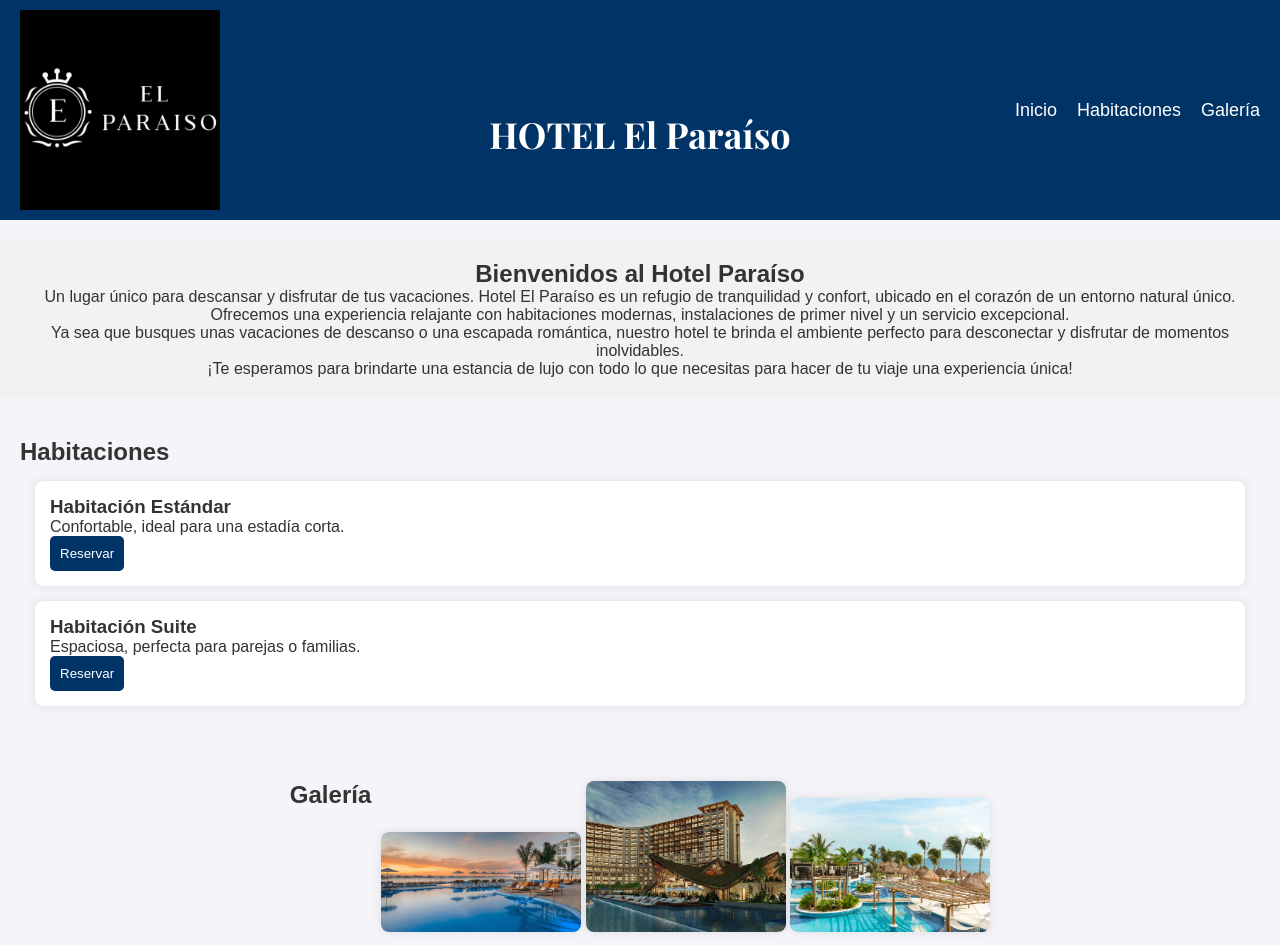
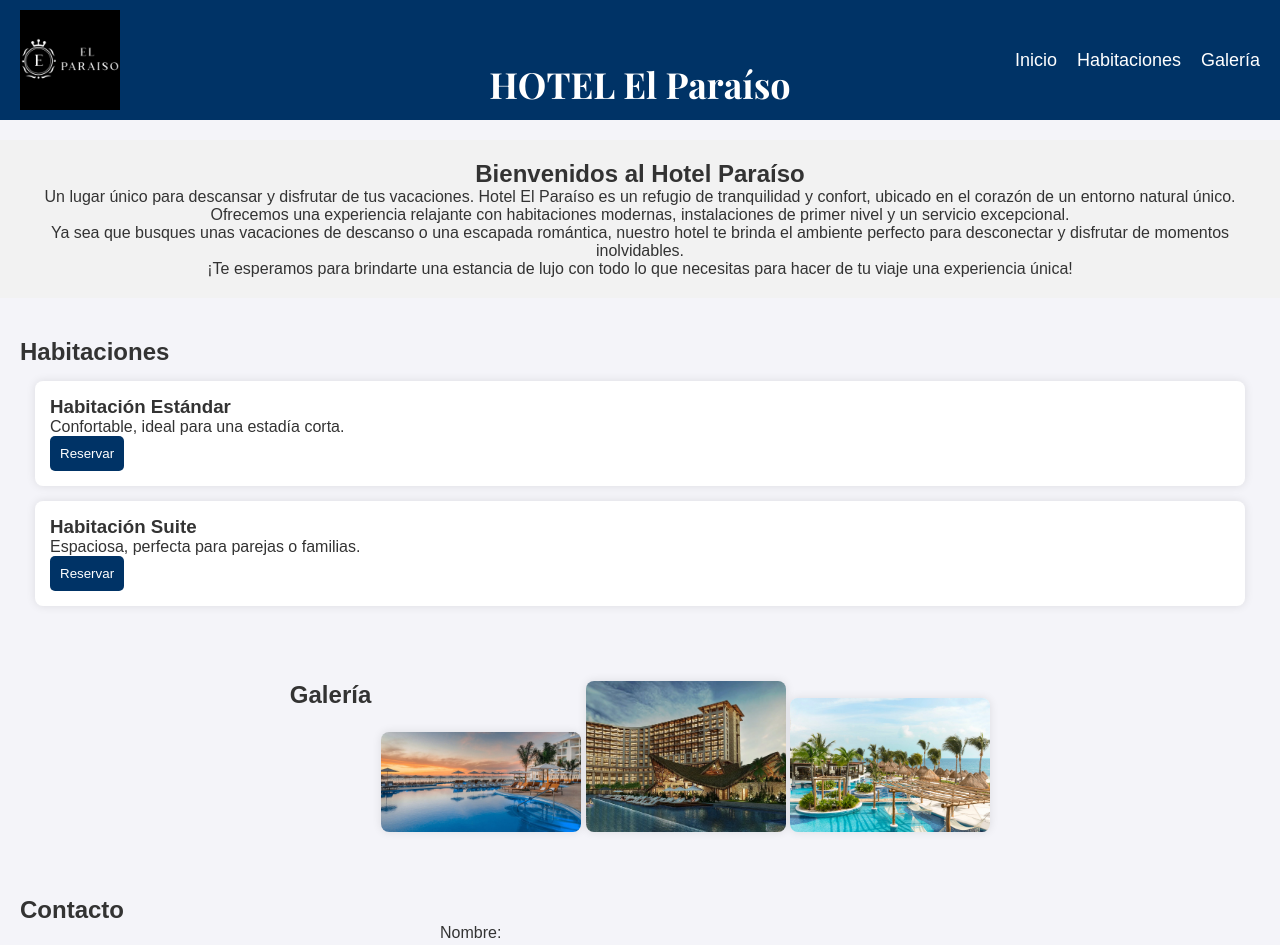
Before and after one commit to sahidsot/PIA_DPWD, a plain HTML site: page index.html in a window 1280 px wide. Shown: the top 945 px of the page. Drawn offline with nearby package versions, Linux system fonts and the light colour scheme.

Commit message:
Update styles.css

```diff
--- a/styles.css
+++ b/styles.css
@@ -25,8 +25,8 @@ header {
 }
 
 #logo {
-  width: 200px; /* Establecer el ancho a 300px */
-  height: 200px; /* Establecer la altura a 300px */
+  width: 100px; /* Establecer el ancho a 300px */
+  height: 100px; /* Establecer la altura a 300px */
   object-fit: cover; /* Asegura que la imagen no se deforme */
 }
 
```
